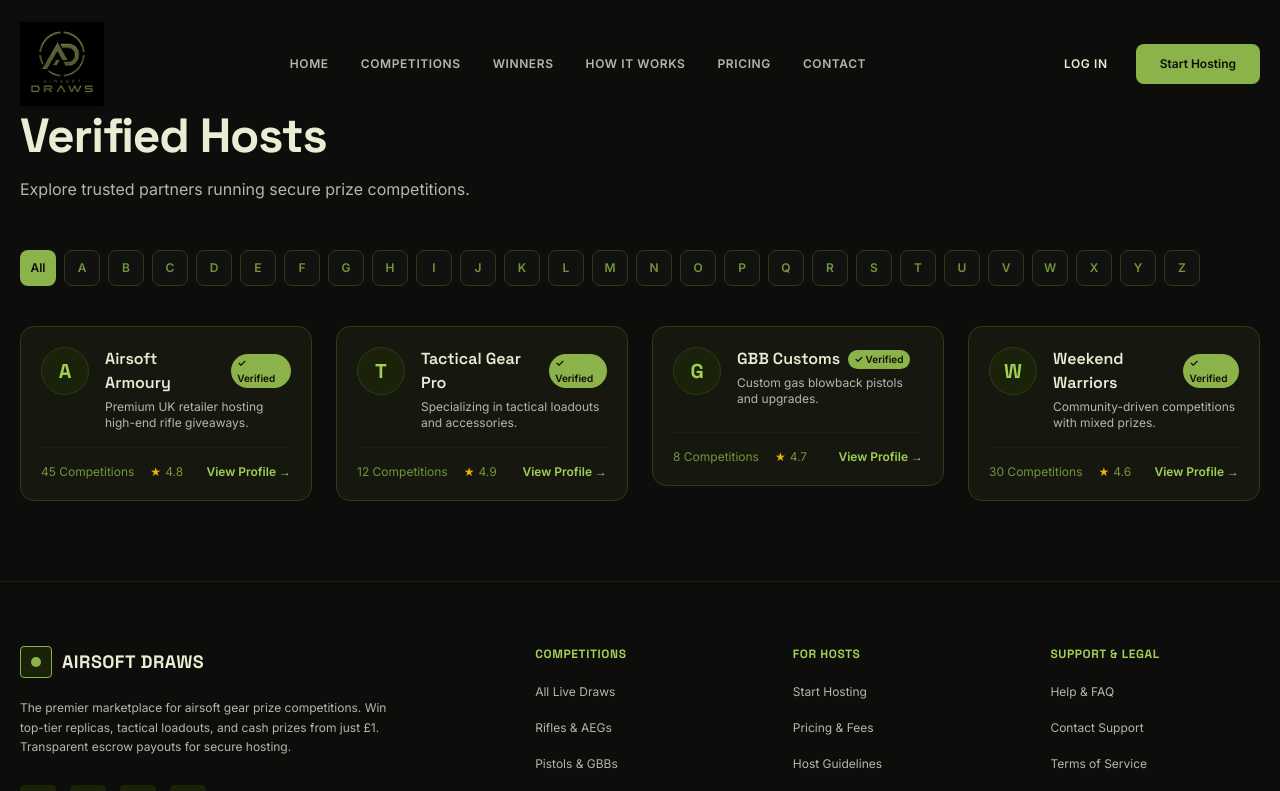
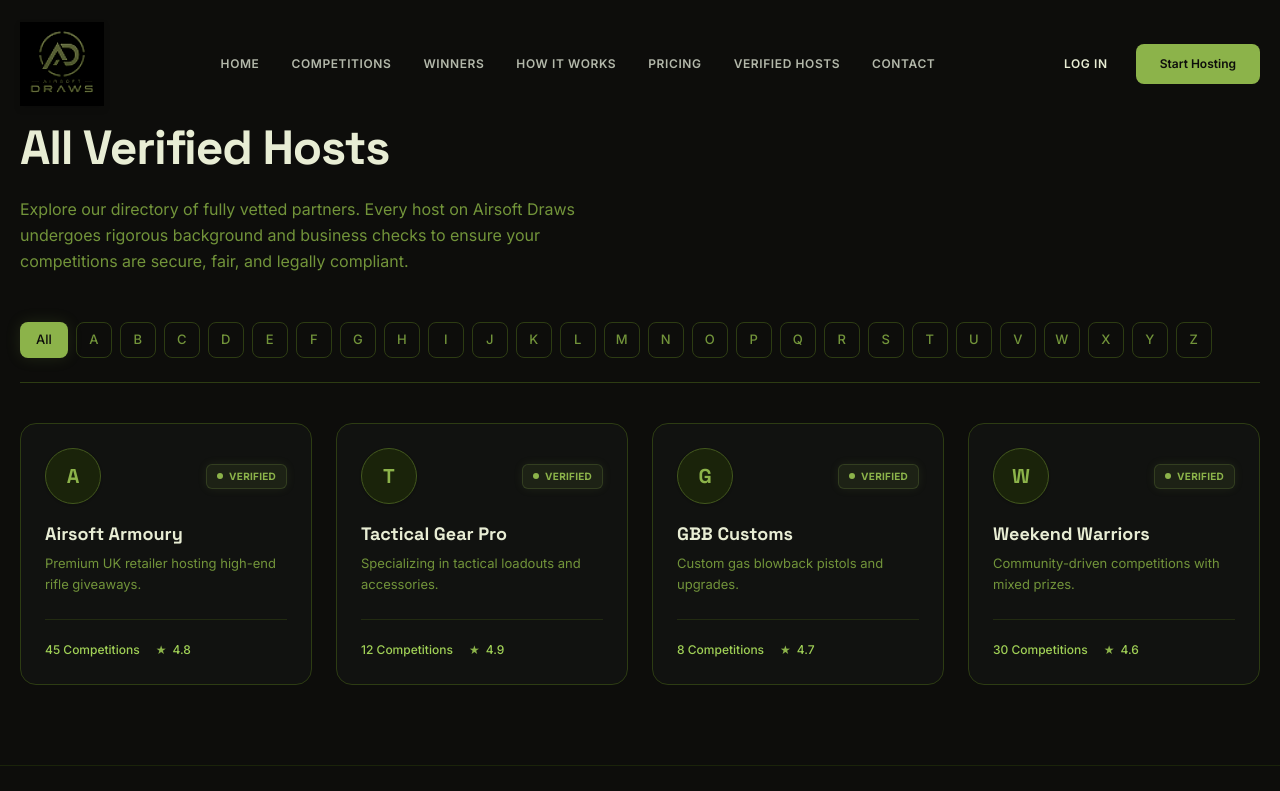
Before and after one commit to code-bd-sana/airsoft-draws, a Next.js app in the folder frontend/: page /verified-hosts in a window 1280 px wide. Shown: the top 791 px of the page. Built offline with nearby package versions, Linux system fonts and the light colour scheme.

Commit message:
refactor: remove host detail pages and update UI styling for verified hosts directory

```diff
--- a/frontend/app/verified-hosts/[slug]/page.tsx
+++ /dev/null
@@ -1,113 +0,0 @@
-import React from "react";
-import { Metadata } from "next";
-import Link from "next/link";
-import { notFound } from "next/navigation";
-import { verifiedHostsData } from "../../../data/hosts/hosts.data";
-import { liveDrawsData } from "../../../data/homepage/featured-draws.data";
-import WebsiteNavbar from "../../../components/website/layout/WebsiteNavbar";
-import WebsiteFooter from "../../../components/website/layout/WebsiteFooter";
-import DrawCard from "../../../components/website/shared/DrawCard";
-import HostReviewList from "../../../components/website/host-reviews/HostReviewList";
-
-interface PageProps {
-  params: Promise<{
-    slug: string;
-  }>;
-}
-
-export async function generateMetadata({ params }: PageProps): Promise<Metadata> {
-  const { slug } = await params;
-  const host = verifiedHostsData.find(h => h.slug === slug);
-  return {
-    title: host ? `${host.name} | Verified Host` : "Host Not Found",
-  };
-}
-
-export default async function VerifiedHostDetailPage({ params }: PageProps) {
-  const { slug } = await params;
-  const host = verifiedHostsData.find(h => h.slug === slug);
-
-  if (!host) {
-    notFound();
-  }
-
-  // Mock: Assign first 3 draws to this host
-  const hostDraws = liveDrawsData.slice(0, 3);
-
-  return (
-    <>
-      <WebsiteNavbar />
-      <main className="flex-grow bg-bg pt-28 pb-20">
-        <div className="container-custom">
-          {/* Back link */}
-          <Link href="/verified-hosts" className="text-xs font-semibold text-text-muted hover:text-text-primary transition-colors flex items-center gap-1 mb-8 w-fit">
-            ← Back to Hosts
-          </Link>
-
-          {/* Host Profile Header */}
-          <div className="bg-[#161810] border border-border rounded-[14px] p-6 md:p-10 mb-12 flex flex-col md:flex-row gap-6 md:gap-10 items-start md:items-center relative">
-            {host.isVerified && (
-              <div className="absolute top-6 right-6 bg-primary text-primary-text px-3 py-1 rounded-badge text-xs font-semibold flex items-center select-none font-sans shadow-sm">
-                ✓ Verified
-              </div>
-            )}
-
-            <div className="w-24 h-24 md:w-32 md:h-32 rounded-full bg-accent-bg border-2 border-border-medium flex items-center justify-center font-heading font-bold text-4xl text-text-brand shrink-0">
-              {host.logo || host.name.charAt(0)}
-            </div>
-
-            <div className="flex flex-col">
-              <h1 className="font-heading font-bold text-3xl md:text-4xl text-text-primary mb-2">
-                {host.name}
-              </h1>
-              <p className="font-sans text-sm md:text-base text-text-muted max-w-2xl mb-4">
-                {host.description}
-              </p>
-
-              <div className="flex flex-wrap items-center gap-6 text-sm font-sans text-text-secondary">
-                <div className="flex items-center gap-2">
-                  <span className="font-semibold text-text-primary">{host.competitionCount}</span>
-                  <span>Competitions</span>
-                </div>
-                {host.averageRating && (
-                  <div className="flex items-center gap-2">
-                    <span className="text-[#eab308] text-lg">★</span>
-                    <span className="font-semibold text-text-primary">{host.averageRating}</span>
-                    <span>({host.totalReviews} reviews)</span>
-                  </div>
-                )}
-                {host.category && (
-                  <div className="flex items-center gap-2">
-                    <span>Category:</span>
-                    <span className="font-semibold text-text-primary">{host.category}</span>
-                  </div>
-                )}
-              </div>
-            </div>
-          </div>
-
-          {/* Host's Active Competitions */}
-          <div className="mb-16">
-            <h2 className="font-heading font-bold text-2xl text-text-primary mb-6">
-              Active Competitions
-            </h2>
-            <div className="grid grid-cols-1 md:grid-cols-2 lg:grid-cols-3 gap-6 md:gap-8">
-              {hostDraws.map((draw) => (
-                <DrawCard key={draw.id} draw={draw} />
-              ))}
-            </div>
-          </div>
-
-          {/* Host Reviews Section */}
-          <div>
-            <h2 className="font-heading font-bold text-2xl text-text-primary mb-6">
-              Host Reviews
-            </h2>
-            <HostReviewList hostId={host.id} />
-          </div>
-        </div>
-      </main>
-      <WebsiteFooter />
-    </>
-  );
-}
--- a/frontend/app/verified-hosts/page.tsx
+++ b/frontend/app/verified-hosts/page.tsx
@@ -16,12 +16,12 @@
       <WebsiteNavbar />
       <main className="flex-grow bg-bg pt-28 pb-20">
         <div className="container-custom">
-          <div className="max-w-2xl mb-12">
-            <h1 className="font-heading font-bold text-4xl md:text-5xl text-text-primary tracking-tight mb-4">
-              Verified Hosts
+          <div className="max-w-[800px] mb-12 flex flex-col gap-3">
+            <h1 className="font-heading font-bold text-[36px] md:text-[48px] text-[#E8EDD4] tracking-tight">
+              All Verified Hosts
             </h1>
-            <p className="font-sans text-base text-text-muted leading-relaxed">
-              Explore trusted partners running secure prize competitions.
+            <p className="font-sans text-[14px] md:text-[16px] text-[#72943A] leading-relaxed max-w-[600px]">
+              Explore our directory of fully vetted partners. Every host on Airsoft Draws undergoes rigorous background and business checks to ensure your competitions are secure, fair, and legally compliant.
             </p>
           </div>
 
--- a/frontend/components/website/verified-hosts/VerifiedHostCard.tsx
+++ b/frontend/components/website/verified-hosts/VerifiedHostCard.tsx
@@ -8,43 +8,48 @@
 
 export default function VerifiedHostCard({ host }: VerifiedHostCardProps) {
   return (
-    <Link href={`/verified-hosts/${host.slug}`} className="block">
-      <div className="bg-[#161810] border border-border rounded-[14px] p-5 hover:border-border-medium hover:shadow-glow transition-all duration-300 w-full min-h-[160px] flex flex-col justify-between">
-        <div className="flex items-start gap-4">
-          {/* Logo Placeholder */}
-          <div className="w-12 h-12 rounded-full bg-accent-bg border border-border flex items-center justify-center font-heading font-bold text-xl text-text-brand shrink-0">
-            {host.logo || host.name.charAt(0)}
+    <Link href={`/hosts/${host.slug}`} className="block h-full">
+      <div className="bg-[#111210] border border-[#2D3C13] rounded-[16px] p-6 hover:border-[#43581E] hover:bg-[#161810] transition-all duration-300 w-full min-h-[200px] flex flex-col justify-between group cursor-pointer relative overflow-hidden">
+
+        {/* Subtle hover gradient */}
+        <div className="absolute inset-0 bg-gradient-to-br from-[#8CB34A]/5 to-transparent opacity-0 group-hover:opacity-100 transition-opacity duration-500 pointer-events-none" />
+
+        <div className="flex flex-col gap-4 relative z-10">
+          <div className="flex items-center justify-between">
+            <div className="w-[56px] h-[56px] rounded-full bg-[#1A230A] border border-[#43581E] flex items-center justify-center shrink-0 shadow-sm">
+              <span className="font-heading font-bold text-[#8CB34A] text-[20px]">{host.logo || host.name.charAt(0)}</span>
+            </div>
+            {host.isVerified && (
+              <span className="bg-[#8CB34A]/10 border border-[#8CB34A]/20 text-[#8CB34A] px-2.5 py-1 rounded-[6px] text-[10px] font-bold uppercase tracking-wide flex items-center gap-1.5 shadow-[0_0_10px_rgba(140,179,74,0.1)]">
+                <span className="w-1.5 h-1.5 bg-[#8CB34A] rounded-full" /> Verified
+              </span>
+            )}
           </div>
 
-          <div className="flex flex-col">
-            <div className="flex items-center gap-2">
-              <h3 className="font-heading font-semibold text-text-primary text-base">
-                {host.name}
-              </h3>
-              {host.isVerified && (
-                <span className="bg-primary text-primary-text px-1.5 py-0.5 rounded-badge text-[10px] font-semibold flex items-center select-none font-sans">
-                  ✓ Verified
-                </span>
-              )}
-            </div>
-
-            <span className="font-sans text-xs text-text-muted mt-1 line-clamp-2">
+          <div className="flex flex-col gap-1.5">
+            <h3 className="font-heading font-bold text-[#E8EDD4] text-[18px] group-hover:text-[#8CB34A] transition-colors">
+              {host.name}
+            </h3>
+            <span className="font-sans text-[13px] text-[#72943A] line-clamp-2 leading-relaxed">
               {host.description}
             </span>
           </div>
         </div>
 
-        <div className="flex items-center justify-between mt-4 border-t border-divider pt-4">
-          <div className="flex items-center gap-4 text-xs font-sans text-text-secondary">
+        <div className="flex items-center justify-between mt-6 pt-5 border-t border-[#2D3C13]/60 relative z-10">
+          <div className="flex items-center gap-4 text-[12px] font-sans text-[#A0D056] font-medium">
             <span>{host.competitionCount} Competitions</span>
             {host.averageRating && (
-              <span className="flex items-center gap-1">
-                <span className="text-[#eab308]">★</span> {host.averageRating}
+              <span className="flex items-center gap-1.5">
+                <span className="text-[#8CB34A]">★</span> {host.averageRating}
               </span>
             )}
           </div>
-          <span className="text-text-brand font-semibold text-xs group-hover:text-primary transition-colors">
-            View Profile →
+          <span className="text-[#8CB34A] font-semibold text-[13px] opacity-0 -translate-x-2 group-hover:opacity-100 group-hover:translate-x-0 transition-all duration-300 flex items-center gap-1">
+            View Profile
+            <svg className="w-3 h-3" fill="none" viewBox="0 0 24 24" stroke="currentColor" strokeWidth={3}>
+              <path strokeLinecap="round" strokeLinejoin="round" d="M8.25 4.5l7.5 7.5-7.5 7.5" />
+            </svg>
           </span>
         </div>
       </div>
--- a/frontend/components/website/verified-hosts/VerifiedHostsList.tsx
+++ b/frontend/components/website/verified-hosts/VerifiedHostsList.tsx
@@ -19,16 +19,16 @@
     : hosts.filter(host => host.name.toUpperCase().startsWith(activeLetter));
 
   return (
-    <div>
+    <div className="flex flex-col w-full">
       {/* A-Z Filter */}
-      <div className="flex flex-wrap items-center gap-2 mb-10">
+      <div className="flex flex-wrap items-center gap-2 mb-10 pb-6 border-b border-[#2D3C13]">
         <button
           onClick={() => setActiveLetter("ALL")}
           className={cn(
-            "w-9 h-9 rounded-button flex items-center justify-center font-sans text-xs font-semibold transition-all duration-200 cursor-pointer select-none",
+            "h-[36px] px-4 rounded-[8px] font-sans text-[13px] font-medium transition-colors duration-200 cursor-pointer select-none",
             activeLetter === "ALL"
-              ? "bg-primary text-primary-text"
-              : "bg-surface border border-border text-text-secondary hover:text-text-primary hover:border-border-medium"
+              ? "bg-[#8CB34A] text-[#0D0D0B] shadow-[0_0_15px_rgba(140,179,74,0.15)]"
+              : "bg-transparent border border-[#2D3C13] text-[#72943A] hover:text-[#E8EDD4] hover:border-[#43581E]"
           )}
         >
           All
@@ -38,10 +38,10 @@
             key={letter}
             onClick={() => setActiveLetter(letter)}
             className={cn(
-              "w-9 h-9 rounded-button flex items-center justify-center font-sans text-xs font-semibold transition-all duration-200 cursor-pointer select-none",
+              "w-[36px] h-[36px] rounded-[8px] flex items-center justify-center font-sans text-[13px] font-medium transition-colors duration-200 cursor-pointer select-none",
               activeLetter === letter
-                ? "bg-primary text-primary-text"
-                : "bg-surface border border-border text-text-secondary hover:text-text-primary hover:border-border-medium"
+                ? "bg-[#8CB34A] text-[#0D0D0B] shadow-[0_0_15px_rgba(140,179,74,0.15)]"
+                : "bg-transparent border border-[#2D3C13] text-[#72943A] hover:text-[#E8EDD4] hover:border-[#43581E]"
             )}
           >
             {letter}
@@ -57,12 +57,11 @@
           ))}
         </div>
       ) : (
-        <div className="text-center py-16 bg-surface border border-border border-dashed rounded-card max-w-md mx-auto">
-          <h3 className="font-heading font-bold text-base text-text-primary mb-1">
-            No Hosts Found
-          </h3>
-          <p className="font-sans text-xs text-text-muted">
-            There are no verified hosts starting with the letter {activeLetter}.
+        <div className="flex flex-col items-center justify-center py-20 text-center gap-3 bg-[#111210] border border-[#2D3C13] rounded-[16px] w-full max-w-[600px] mx-auto">
+          <span className="text-[32px]">🔍</span>
+          <h3 className="font-heading font-medium text-[18px] text-[#E8EDD4]">No Hosts Found</h3>
+          <p className="font-sans text-[13px] text-[#72943A] max-w-[300px]">
+            We couldn&apos;t find any verified hosts starting with the letter &quot;{activeLetter}&quot;. Try selecting &quot;All&quot; to see the full directory.
           </p>
         </div>
       )}
--- a/frontend/lib/constants.ts
+++ b/frontend/lib/constants.ts
@@ -8,6 +8,7 @@
   { label: "Winners", href: "/winners" },
   { label: "How It Works", href: "/how-it-works" },
   { label: "Pricing", href: "/pricing" },
+  { label: "Verified Hosts", href: "/verified-hosts" },
   { label: "Contact", href: "/contact" },
 ];
 
```
